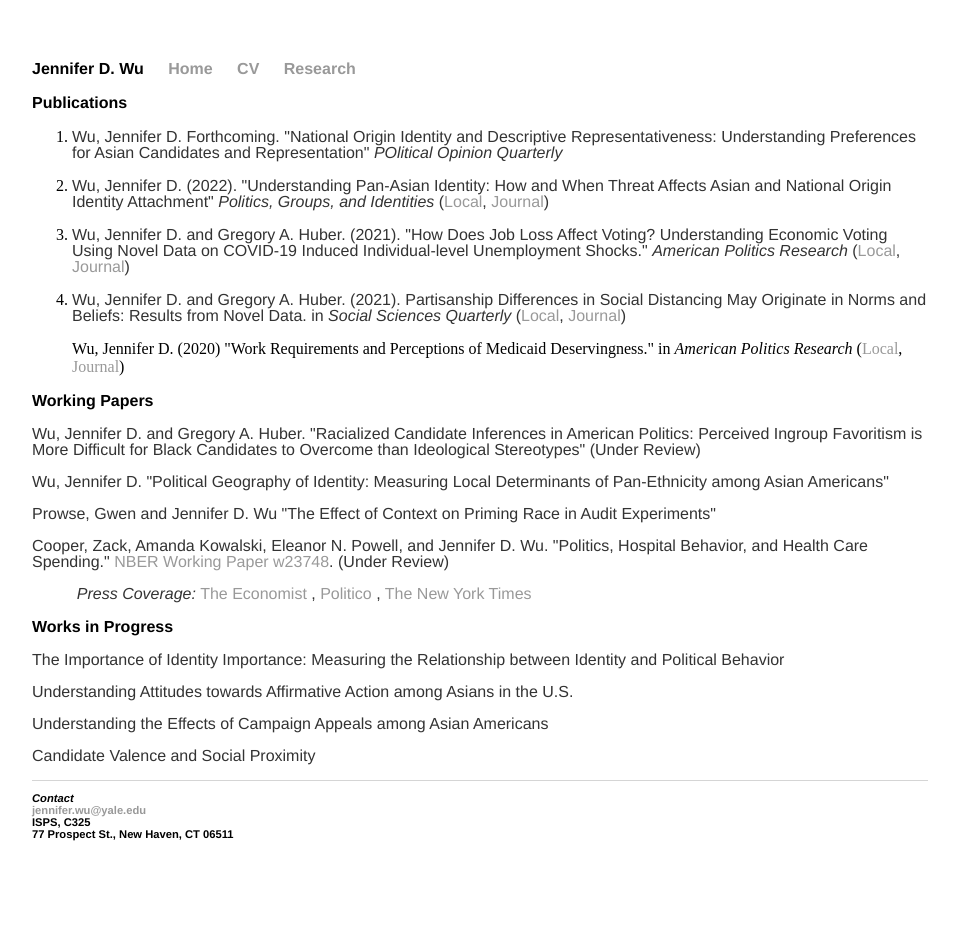
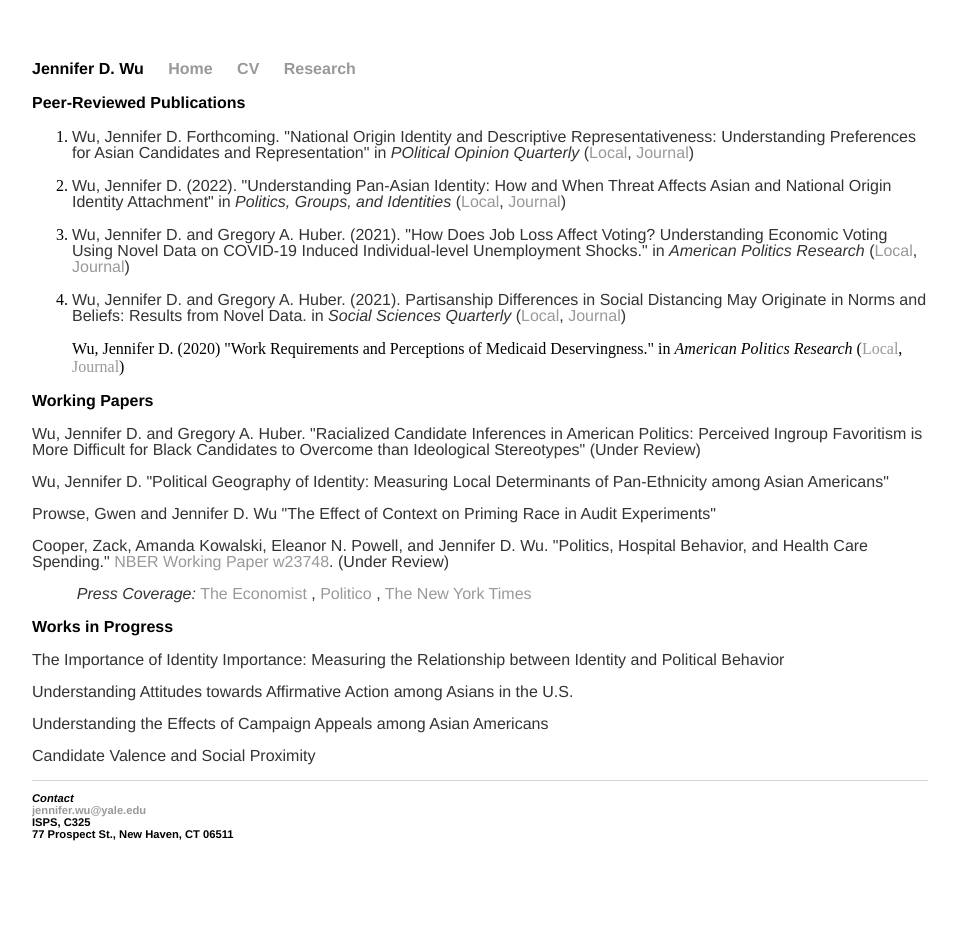
Before and after one commit to wujend/wujend.github.io, a Jekyll site: the page built from research/index.html, in a window 1280 px wide. Shown: the whole page, without its empty margins (160-1119 px from the left). Built offline with Jekyll 4.4.1, drawn with Linux system fonts in a browser that asks for light colours.

Commit message:
Update index.html

```diff
--- a/research/index.html
+++ b/research/index.html
@@ -3,12 +3,13 @@ layout: default
 title: Jennifer D. Wu | Research
 ---
 <div class="blurb">
-<h1>Publications</h1>
+<h1>Peer-Reviewed Publications</h1>
   <ol type="1">
-  <li><p>Wu, Jennifer D. Forthcoming. "National Origin Identity and Descriptive Representativeness: Understanding Preferences for Asian Candidates and Representation" <i>POlitical Opinion Quarterly</i> </p> </li>
-  <li><p>Wu, Jennifer D. (2022). "Understanding Pan-Asian Identity: How and When Threat Affects Asian and National Origin Identity Attachment" <i>Politics, Groups, and Identities</i>
+  <li><p>Wu, Jennifer D. Forthcoming. "National Origin Identity and Descriptive Representativeness: Understanding Preferences for Asian Candidates and Representation" in <i>POlitical Opinion Quarterly</i>
+    (<a href="">Local</a>, <a href="">Journal</a>)</p> </li>
+  <li><p>Wu, Jennifer D. (2022). "Understanding Pan-Asian Identity: How and When Threat Affects Asian and National Origin Identity Attachment" in <i>Politics, Groups, and Identities</i>
    (<a href="https://www.jenniferdwu.com/research/Wu_2.pdf">Local</a>, <a href="https://doi.org/10.1080/21565503.2022.2137050">Journal</a>)</p></li>
-  <li><p>Wu, Jennifer D. and Gregory A. Huber. (2021). "How Does Job Loss Affect Voting? Understanding Economic Voting Using Novel Data on COVID-19 Induced Individual-level Unemployment Shocks." <i>American Politics Research</i>
+  <li><p>Wu, Jennifer D. and Gregory A. Huber. (2021). "How Does Job Loss Affect Voting? Understanding Economic Voting Using Novel Data on COVID-19 Induced Individual-level Unemployment Shocks." in <i>American Politics Research</i>
     (<a href="https://www.jenniferdwu.com/research/WuHuber_JobLoss.pdf">Local</a>, <a href="https://doi.org/10.1177/1532673X211026831">Journal</a>)</p></li>
     <li><p>Wu, Jennifer D. and Gregory A. Huber. (2021). Partisanship Differences in Social
     Distancing May Originate in Norms and Beliefs: Results from Novel Data. in <i>Social Sciences Quarterly </i>
```
